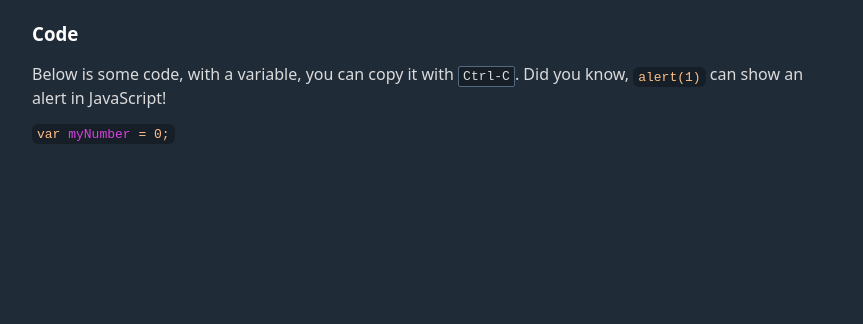
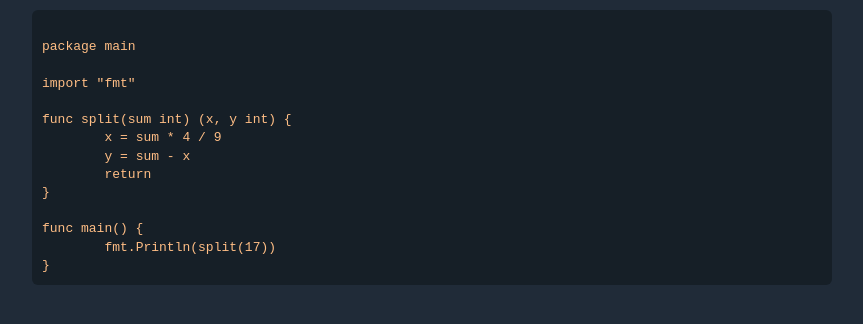
Before and after one commit to danpilch/pythontogo, a plain HTML site: page index.html in a window 1280 px wide. Shown: the part 76-400 px from the top of the page, without its empty margins (208-1071 px from the left). Drawn offline with nearby package versions, Linux system fonts and the light colour scheme.

Commit message:
testing css

```diff
--- a/index.html
+++ b/index.html
@@ -1,15 +1,28 @@
 <html>
 <head>
 <link rel="stylesheet" href="https://cdn.jsdelivr.net/gh/kognise/water.css@latest/dist/dark.min.css">
+<link rel="stylesheet"
+      href="//cdnjs.cloudflare.com/ajax/libs/highlight.js/10.0.0/styles/default.min.css">
+<script src="//cdnjs.cloudflare.com/ajax/libs/highlight.js/10.0.0/highlight.min.js"></script>
+<!-- and it's easy to individually load additional languages -->
+<script charset="UTF-8"
+         src="https://cdnjs.cloudflare.com/ajax/libs/highlight.js/10.0.0/languages/go.min.js"></script>
 </head>
 <body>
 <h1>Python to Go</h1>
-    <h3>Code</h3>
-    <p>
-      Below is some code, with a variable, you can copy it with
-      <kbd>Ctrl-C</kbd>. Did you know, <code>alert(1)</code> can show an alert
-      in JavaScript!
-    </p>
-    <code>var <var>myNumber</var> = 0;</code>
+<pre><code class="go">
+package main
 
+import "fmt"
+
+func split(sum int) (x, y int) {
+	x = sum * 4 / 9
+	y = sum - x
+	return
+}
+
+func main() {
+	fmt.Println(split(17))
+}
+</code></pre>
 </html>
```
